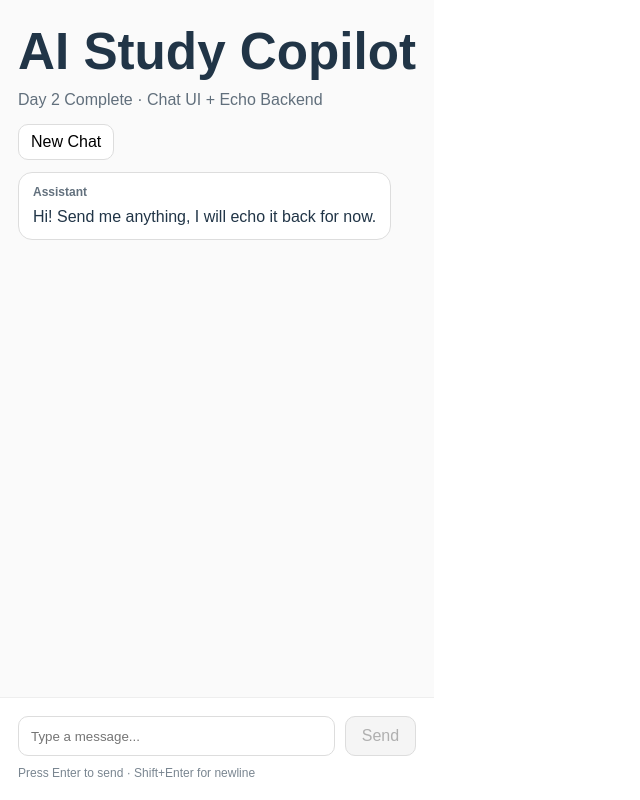
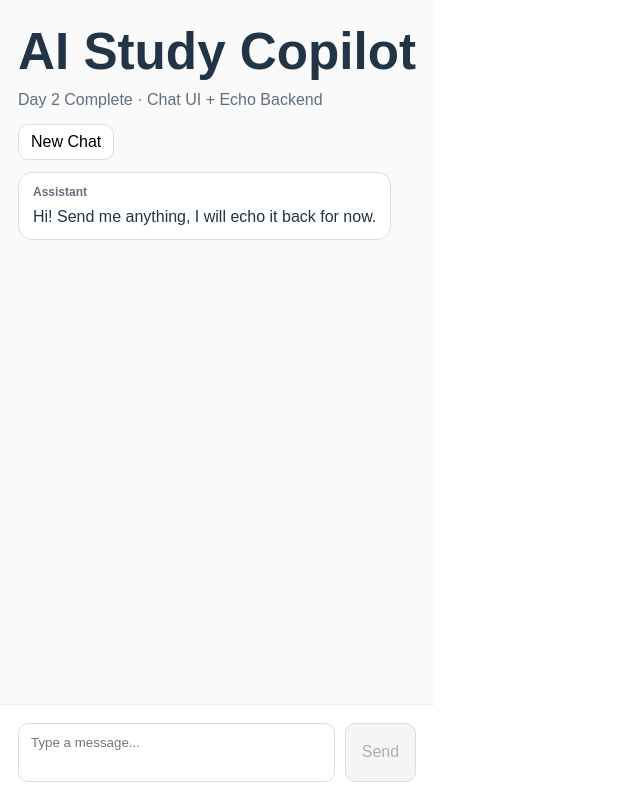
Before and after one commit to ZhenchangMin/AI-study-copilot, a React app in the folder frontend/: page / in a window 1280 px wide. Shown: the whole page, without its empty margins (0-640 px from the left). Built offline with nearby package versions, Linux system fonts and the light colour scheme; the HTML template or start-up script is replaced by a standard one.

Commit message:
feat(frontend): support multiline input with shift+enter

```diff
--- a/frontend/src/App.jsx
+++ b/frontend/src/App.jsx
@@ -143,11 +143,12 @@ export default function App() {
           }}
         >
           <div style={{ display: "flex", gap: 10 }}>
-            <input
+            <textarea
               ref={inputRef}
               value={input}
               onChange={(e) => setInput(e.target.value)}
               onKeyDown={(e) => {
+                // Enter 发送；Shift+Enter 换行（textarea 默认行为）
                 if (e.key === "Enter" && !e.shiftKey) {
                   e.preventDefault();
                   onSend();
@@ -155,15 +156,18 @@ export default function App() {
               }}
               placeholder="Type a message..."
               disabled={sending}
+              rows={2}
               style={{
                 flex: 1,
                 padding: "10px 12px",
                 borderRadius: 10,
                 border: "1px solid #ddd",
                 outline: "none",
+                resize: "none",
+                fontFamily: "inherit",
+                lineHeight: 1.4,
               }}
             />
-
             <button
               onClick={onSend}
               disabled={!canSend}
@@ -179,9 +183,6 @@ export default function App() {
             </button>
           </div>
 
-          <div style={{ marginTop: 8, fontSize: 12, opacity: 0.6 }}>
-            Press Enter to send · Shift+Enter for newline
-          </div>
         </footer>
       </div>
     </div>
```
